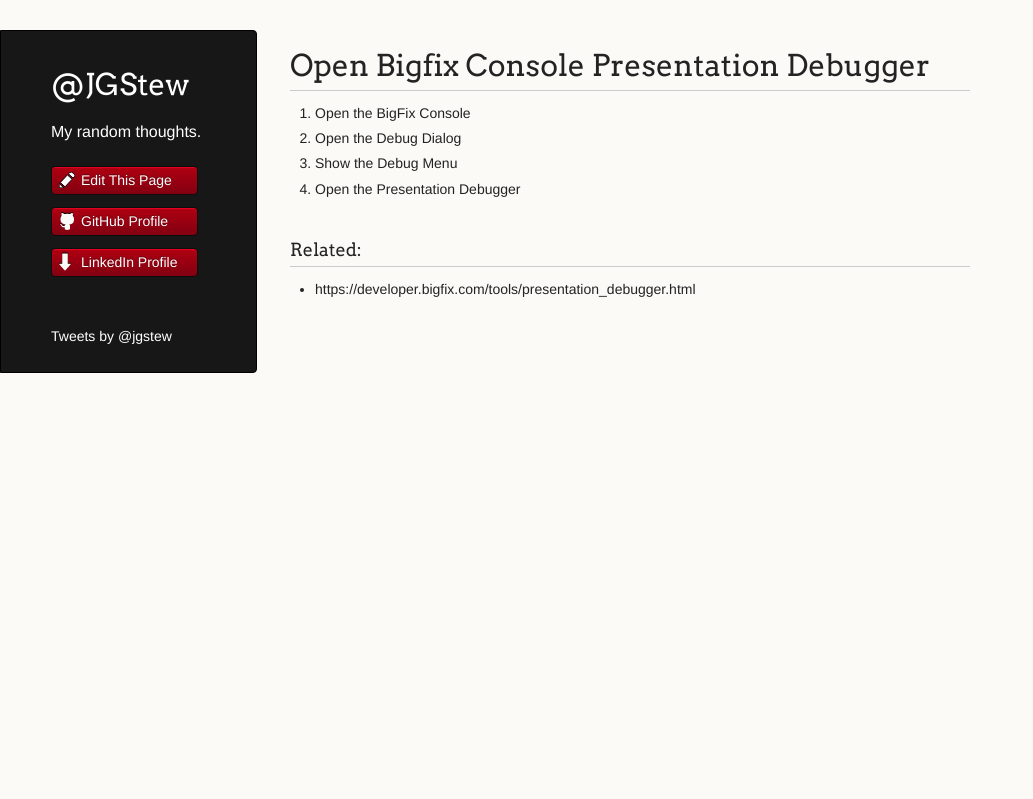
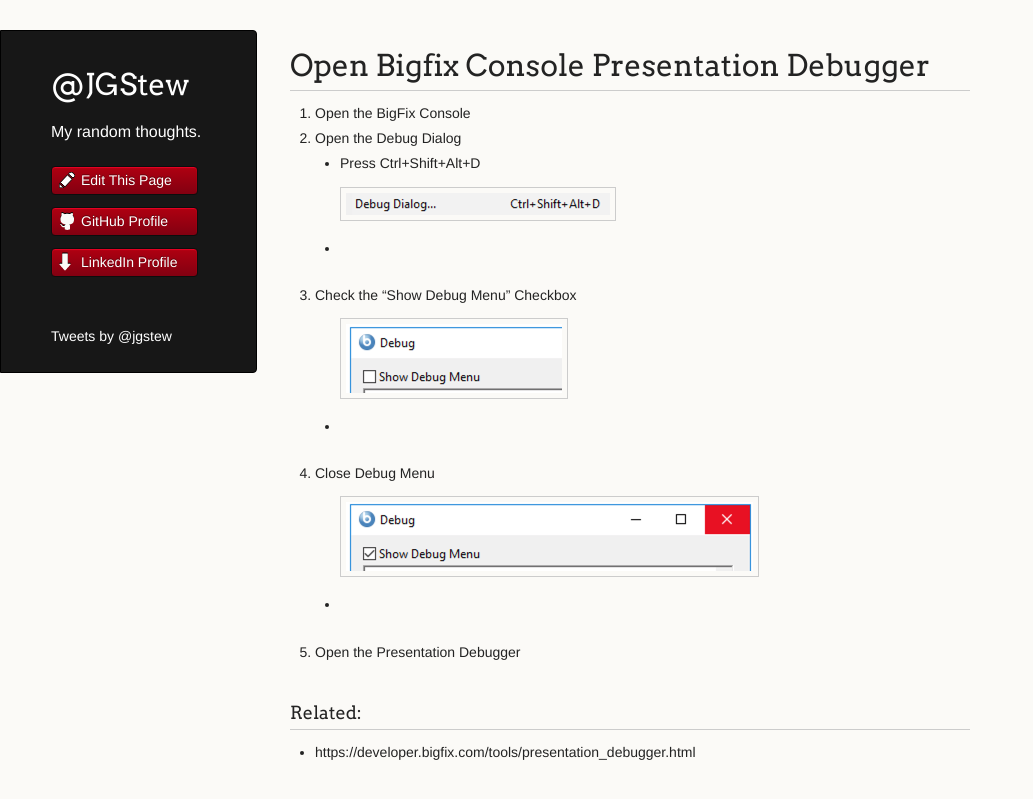
Before and after one commit to jgstew/jgstew.github.io, a Jekyll site: the page built from _posts/2018-10-28-Open-BigFix-Console-Presentation-Debugger.md, in a window 1280 px wide. Shown: the top 799 px of the page, without its empty margins (0-1033 px from the left). Built offline with Jekyll 4.4.1, drawn with Linux system fonts in a browser that asks for light colours; nearby versions of some CDN libraries; comment, search, counter and statistics services are not loaded.

Commit message:
Update 2018-10-28-Open-BigFix-Console-Presentation-Debugger.md

```diff
--- a/_posts/2018-10-28-Open-BigFix-Console-Presentation-Debugger.md
+++ b/_posts/2018-10-28-Open-BigFix-Console-Presentation-Debugger.md
@@ -1,7 +1,12 @@
 
 1. Open the BigFix Console
 1. Open the Debug Dialog
-1. Show the Debug Menu
+    * Press Ctrl+Shift+Alt+D
+    * ![Debug Dialog](/images/BigFix/Console/DebugDialog.png)
+1. Check the "Show Debug Menu" Checkbox
+    * ![Debug Dialog](/images/BigFix/Console/ShowDebugMenuCheckbox.png)
+1. Close Debug Menu
+    * ![Debug Dialog](/images/BigFix/Console/ShowDebugMenuCheckedClose.png)
 1. Open the Presentation Debugger
 
 ### Related:
```
